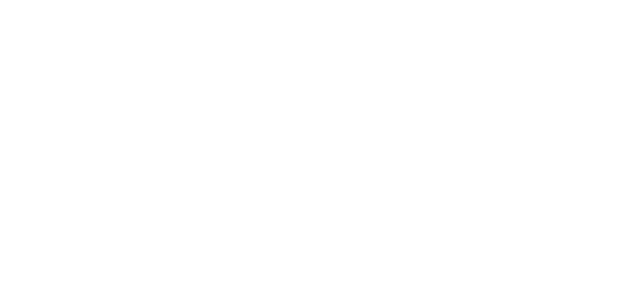
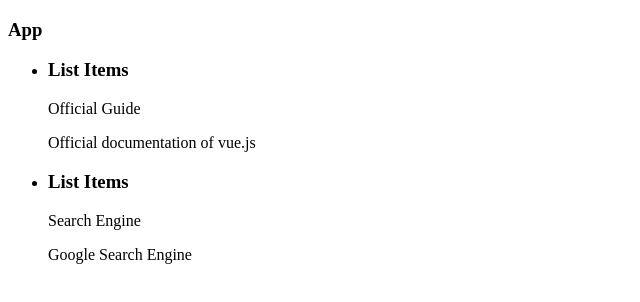
Before and after one commit to Alen002/learningapp, a Vue app: page / in a window 1280 px wide. Shown: the top 302 px of the page, without its empty margins (0-640 px from the left). Built offline with nearby package versions, Linux system fonts and the light colour scheme.

Commit message:
Refactor props

```diff
--- a/src/App.vue
+++ b/src/App.vue
@@ -1,9 +1,14 @@
 <template>
-  <ul></ul>
+  <h3>App</h3>
+  <ul>
+    <base-list-item :storedRessources="storedRessources" />
+  </ul>
 </template>
 
 <script>
+import BaseListItem from './components/BaseListItem.vue';
 export default {
+  components: { BaseListItem },
   data() {
     return {
       storedRessources: [
@@ -11,6 +16,13 @@
           id: 'official-guide',
           title: 'Official Guide',
           description: 'Official documentation of vue.js',
+          link: 'https://vuejs.org',
+        },
+        {
+          id: 'google',
+          title: 'Search Engine',
+          description: 'Google Search Engine',
+          link: 'https://google.com',
         },
       ],
     };
--- /dev/null
+++ b/src/components/BaseListItem.vue
@@ -0,0 +1,24 @@
+<template>
+  <div>
+    <li v-for="ressource in storedRessources" :key="ressource.id">
+      <h3>List Items</h3>
+      <p>{{ ressource.title }}</p>
+      <p>{{ ressource.description }}</p>
+      <a :href="link">{{ link }}</a>
+    </li>
+  </div>
+</template>
+
+<script>
+export default {
+  props: {
+    storedRessources: { type: Array, required: true },
+    /* id: { type: String, required: true },
+    title: { type: String, required: true },
+    description: { type: String, required: true },
+    link: { type: String, required: true }, */
+  },
+};
+</script>
+
+<style scoped></style>
```
